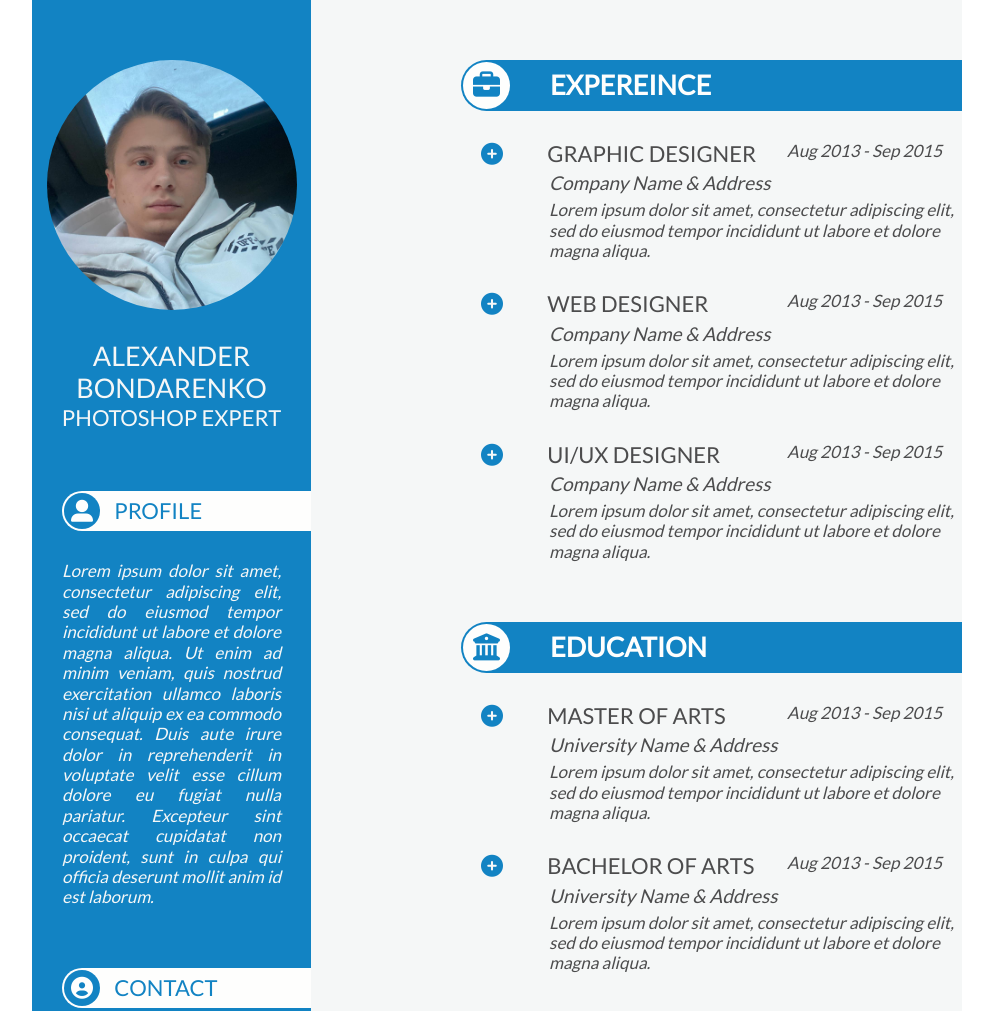
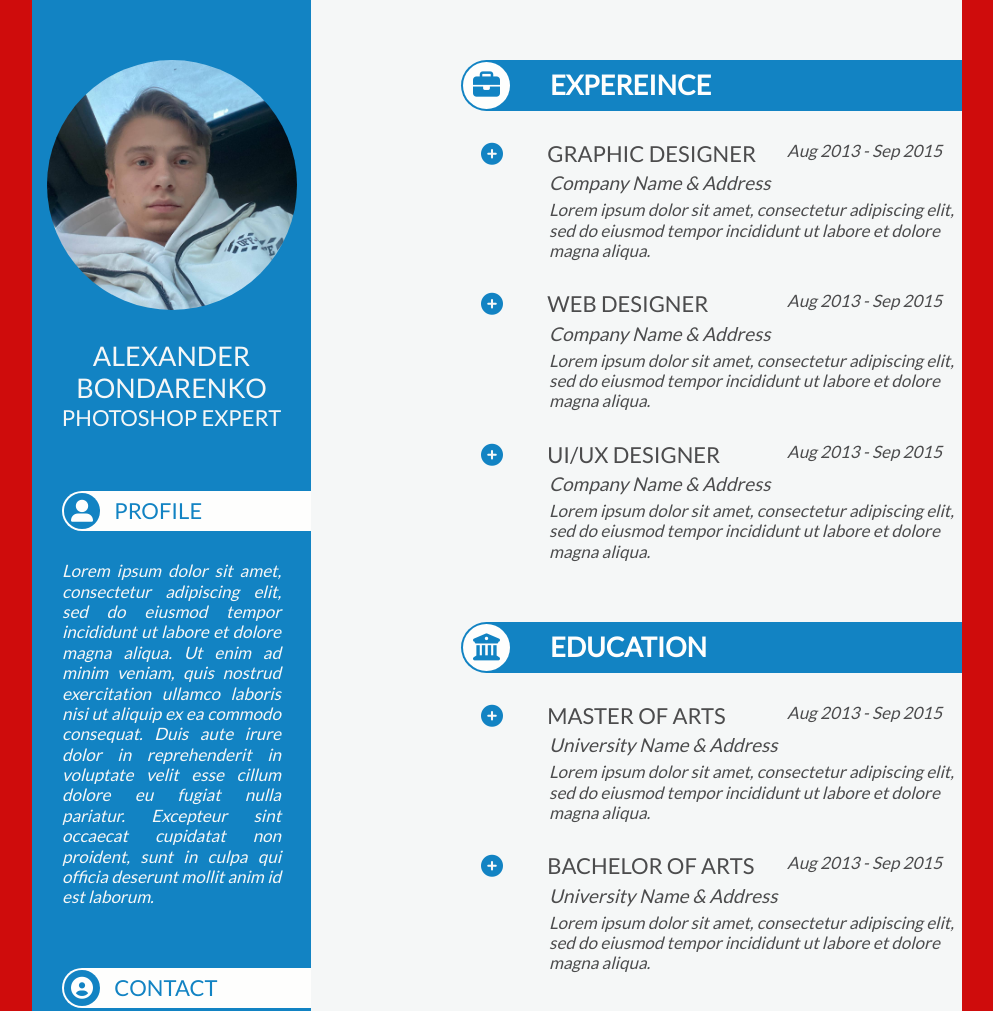
Before and after one commit to AlexMentorship/Resume, a plain HTML site: page index.html in a window 1280 px wide. Shown: the top 1011 px of the page, without its empty margins (143-1136 px from the left). Drawn offline with Linux system fonts and the light colour scheme.

Commit message:
change color

```diff
--- a/css/main.css
+++ b/css/main.css
@@ -3,7 +3,7 @@ body {
    padding: 0;
    width: 75%;
    font-family: 'Lato', sans-serif;
-   background: #fff;
+   background: rgb(207, 12, 12);
    line-height: 1.2;
    overflow-x: hidden;
 }
```
